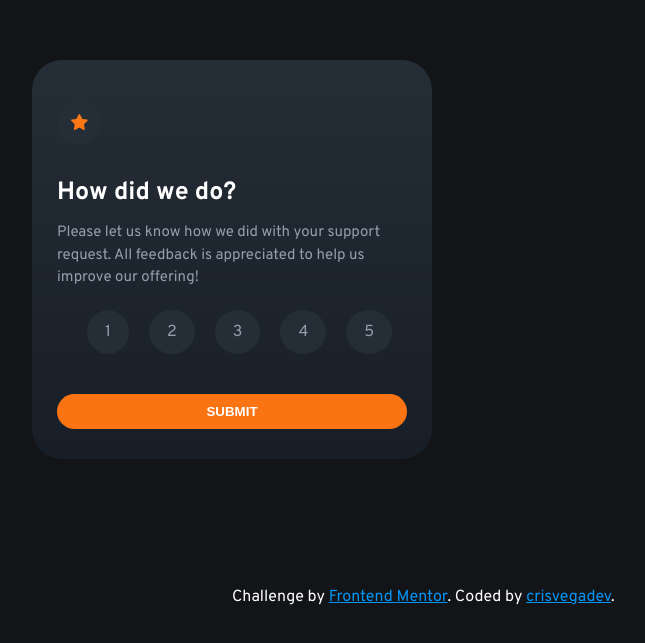
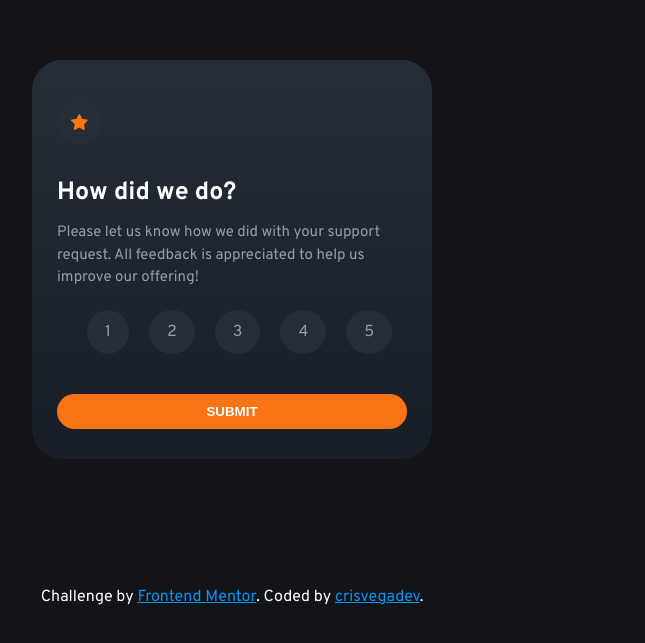
Before and after one commit to crisvegadev/fm-Interactive-rating-component, a plain HTML site: page index.html in a window 1280 px wide. Shown: the part 141-784 px from the top of the page, without its empty margins (408-1053 px from the left). Drawn offline with Linux system fonts and the light colour scheme.

Commit message:
Issue with attribution section style resolved

```diff
--- a/dist/css/style.css
+++ b/dist/css/style.css
@@ -1,17 +1,8 @@
 @import url('https://fonts.googleapis.com/css2?family=Overpass:wght@400;700&display=swap');
 
-*,
-::before,
-::after {
+*{
   box-sizing: border-box;
   border-width: 0;
-  border-style: solid;
-  border-color: #e5e7eb;
-}
-
-::before,
-::after {
-  content: '';
 }
 
 html {
@@ -177,6 +168,8 @@ input[type="radio"]:checked + .rating-item{
     color: hsl(0, 0%, 100%);
     position: fixed;
     bottom: 0;
+    left: 0;
+    width: 100%;
     margin-bottom: 50px;
     text-align: center;
 }
```
